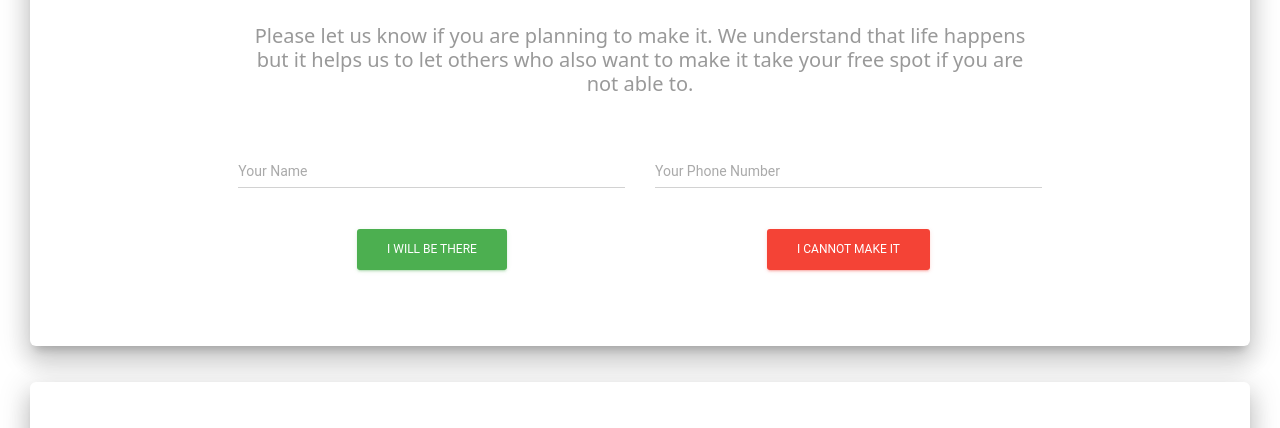
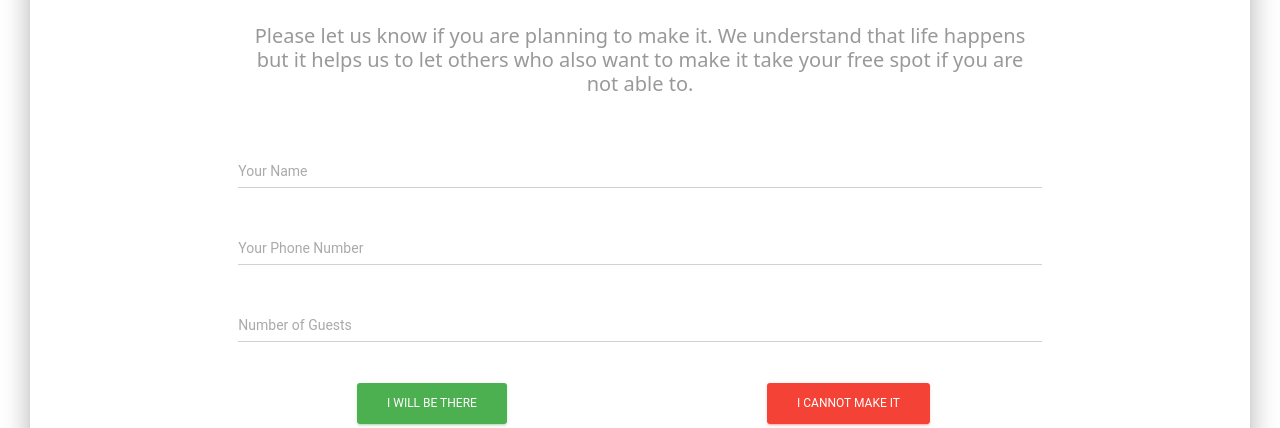
Before and after one commit to enoch-strok/wedding-planner, a React (Create React App) app: page / in a window 1280 px wide. Shown: the part 800-1228 px from the top of the page. Built offline with nearby package versions, Linux system fonts and the light colour scheme.

Commit message:
made changes to UI and fonts

```diff
--- a/src/components/LandingPage/Sections/ProductSection.js
+++ b/src/components/LandingPage/Sections/ProductSection.js
@@ -28,7 +28,7 @@ export default function ProductSection() {
     <div className={classes.section}>
        {/* <h2 className={classes.title}>Our Registry</h2> */}
 
-      <a href="https://www.bedbathandbeyond.com/store/giftregistry/viewregistryguest/550315894?eventType=Wedding"><img src={bbb} width="50%" className=""/></a>
+      <a href="https://www.bedbathandbeyond.com/store/giftregistry/viewregistryguest/550315894?eventType=Wedding"><img src={bbb} width="75%" className=""/></a>
       {/* <a src="">Our Registry</a> */}
       <a className="active" width="50%">
 
--- a/src/components/LandingPage/Sections/WorkSection.js
+++ b/src/components/LandingPage/Sections/WorkSection.js
@@ -29,7 +29,7 @@ export default function WorkSection() {
           <br></br>
           <form>
             <GridContainer>
-              <GridItem xs={12} sm={12} md={6}>
+              <GridItem xs={12} sm={12} md={12}>
                 <CustomInput
                   labelText="Your Name"
                   id="name"
@@ -38,9 +38,18 @@ export default function WorkSection() {
                   }}
                 />
               </GridItem>
-              <GridItem xs={12} sm={12} md={6}>
+              <GridItem xs={12} sm={12} md={12}>
                 <CustomInput
                   labelText="Your Phone Number"
+                  id="phone_number"
+                  formControlProps={{
+                    fullWidth: true,
+                  }}
+                />
+              </GridItem>
+              <GridItem xs={12} sm={12} md={12}>
+                <CustomInput
+                  labelText="Number of Guests"
                   id="phone_number"
                   formControlProps={{
                     fullWidth: true,
```
